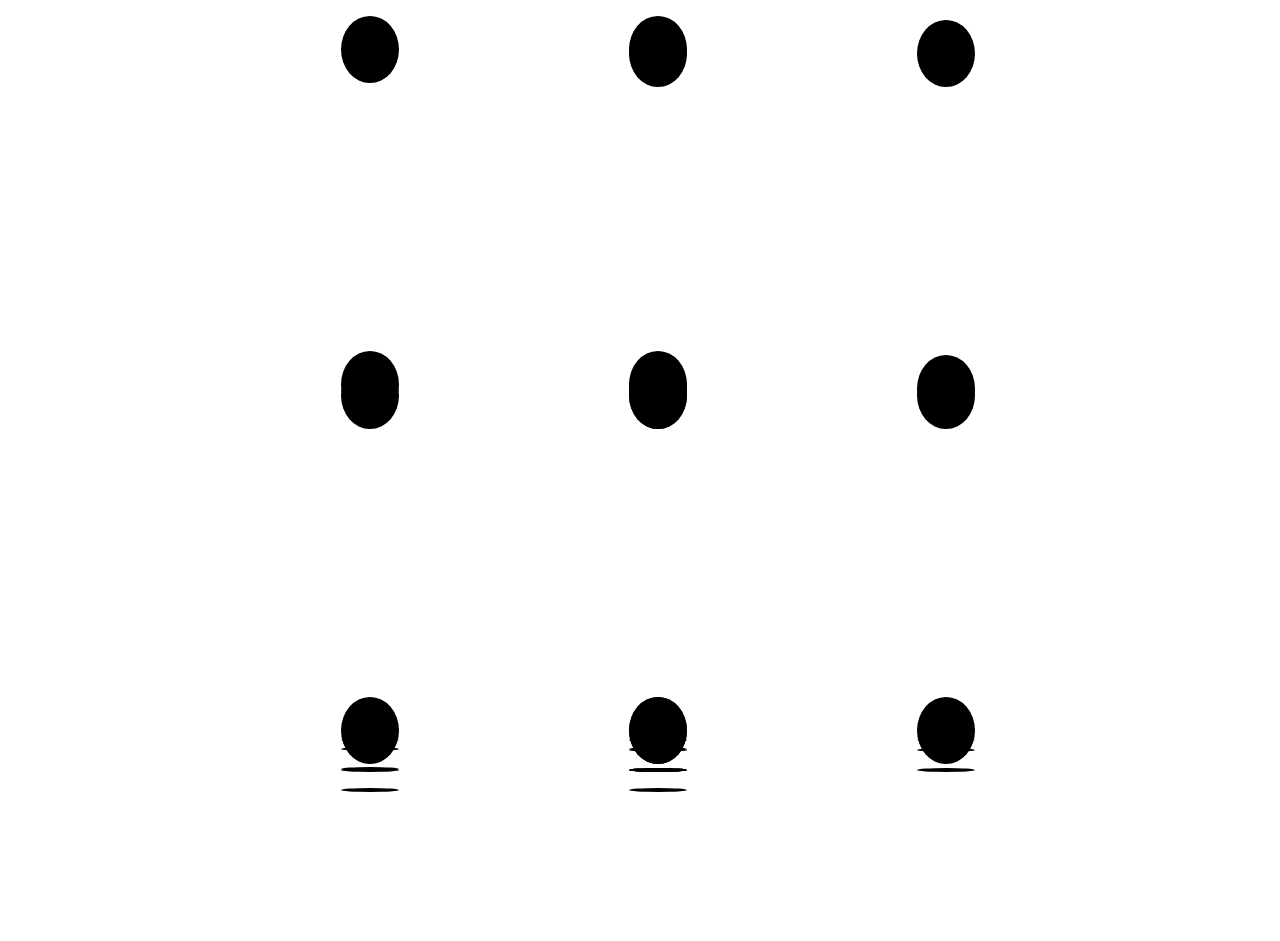
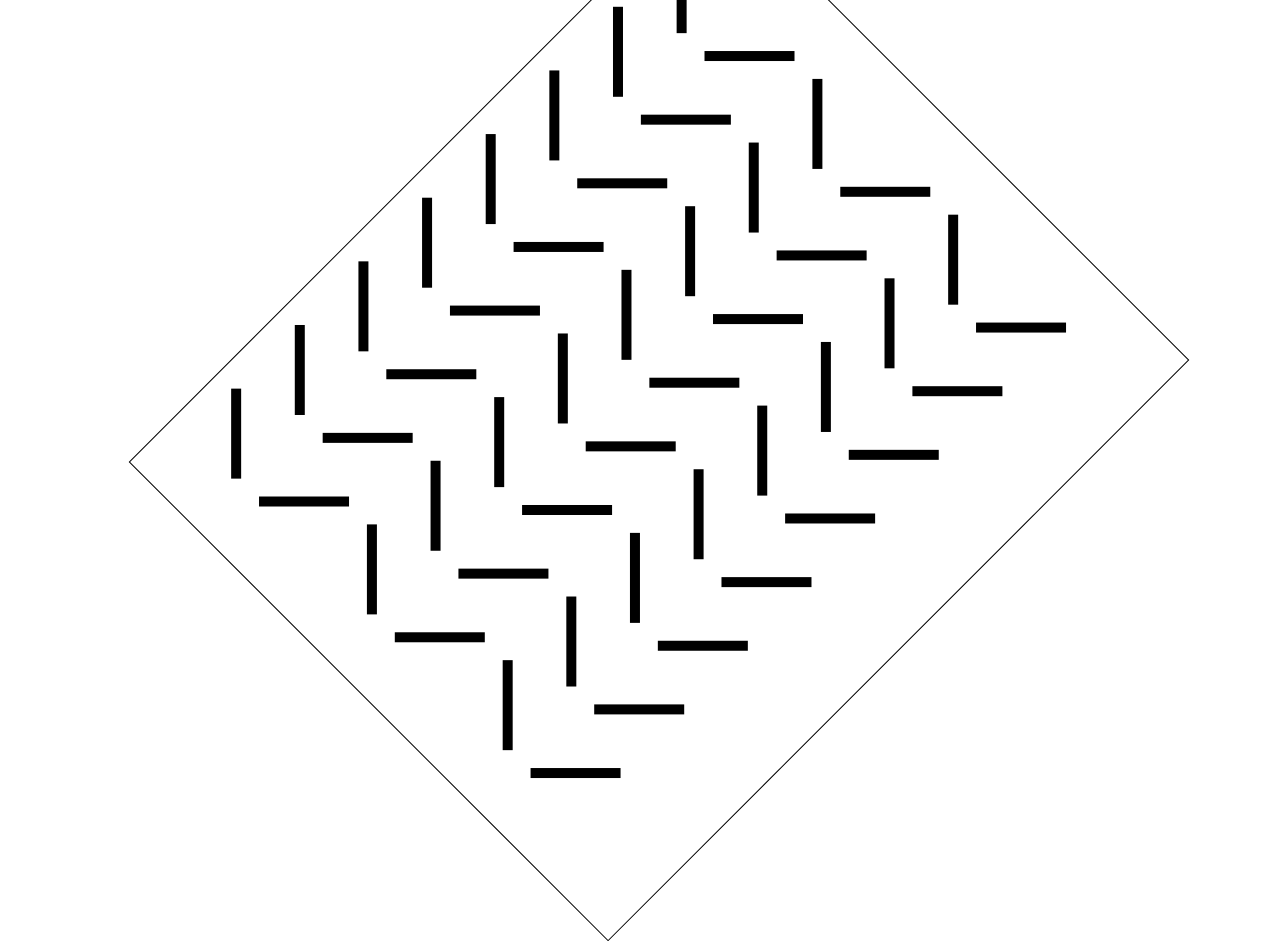
Before and after one commit to akinhwan/dots-and-boxes, a plain HTML site: page index.html in a window 1280 px wide. Before the commit the page ends 820 px from the top, so only its background shows below. Drawn offline with Linux system fonts and the light colour scheme.

Commit message:
Rotated Grid, paradigm shift

```diff
--- a/index.html
+++ b/index.html
@@ -1,5 +1,6 @@
 <!DOCTYPE html>
 <html lang="en">
+
 <head>
     <meta charset="UTF-8">
     <meta name="viewport" content="width=device-width, initial-scale=1.0">
@@ -8,92 +9,258 @@
     <link rel="stylesheet" href="./style.css">
 
 </head>
+
 <body>
     <div class="container">
-        <div class="thegrid">
+        <div id="thegrid">
             <div class="square">
-              <div class="hline"></div>
-              <div class="circle1"></div>
-              <div class="circle2"></div>
-              <div class="circle3"></div>
-              <div class="circle4"></div>
-              <div class="vline"></div>
+                <div class="forward"></div>
+
             </div>
             <div class="square">
-                <div class="hline"></div>
-                <div class="circle1"></div>
-                <div class="circle2"></div>
-                <div class="circle3"></div>
-                <div class="circle4"></div>
-                <div class="vline"></div>
+                <div class="backward"></div>
             </div>
             <div class="square">
-                <div class="hline"></div>
-                <div class="circle1"></div>
-                <div class="circle2"></div>
-                <div class="circle3"></div>
-                <div class="circle4"></div>
-                <div class="vline"></div>
-                <div class="vline2"></div>
-          </div>
-
-          <div class="square">
-                <div class="hline"></div>
-                <div class="circle1"></div>
-                <div class="circle2"></div>
-                <div class="circle3"></div>
-                <div class="circle4"></div>
-                <div class="vline"></div>
+                <div class="forward"></div>
             </div>
             <div class="square">
-                <div class="hline"></div>
-                <div class="circle1"></div>
-                <div class="circle2"></div>
-                <div class="circle3"></div>
-                <div class="circle4"></div>
-                <div class="vline"></div>
+                <div class="backward"></div>
             </div>
             <div class="square">
-                <div class="hline"></div>
-                <div class="circle1"></div>
-                <div class="circle2"></div>
-                <div class="circle3"></div>
-                <div class="circle4"></div>
-                <div class="vline"></div>
-                <div class="vline2"></div>
-          </div>
-
-          <div class="square">
-                <div class="hline"></div>
-                <div class="hline2"></div>
-                <div class="circle1"></div>
-                <div class="circle2"></div>
-                <div class="circle3"></div>
-                <div class="circle4"></div>
-                <div class="vline"></div>
+                <div class="forward"></div>
             </div>
             <div class="square">
-                <div class="hline"></div>
-                <div class="hline2"></div>
-                <div class="circle1"></div>
-                <div class="circle2"></div>
-                <div class="circle3"></div>
-                <div class="circle4"></div>
-                <div class="vline"></div>
+                <div class="backward"></div>
             </div>
             <div class="square">
-                <div class="hline"></div>
-                <div class="hline2"></div>
-                <div class="circle1"></div>
-                <div class="circle2"></div>
-                <div class="circle3"></div>
-                <div class="circle4"></div>
-                <div class="vline"></div>
-                <div class="vline2"></div>
+                <div class="forward"></div>
+            </div>
+            <div class="square">
+                <div class="backward"></div>
+            </div>
+            <div class="square">
+                <div class="forward"></div>
+            </div>
+            <div class="square">
+                <div class="backward"></div>
+            </div>
+            <div class="square">
+                <div class="forward"></div>
+            </div>
+            <div class="square">
+                <div class="backward"></div>
+            </div>
+            <div class="square">
+                <div class="forward"></div>
+            </div>
+            <div class="square">
+                <div class="backward"></div>
+            </div>
+            <div class="square">
+                <div class="forward"></div>
+            </div>
+            <div class="square">
+                <div class="backward"></div>
+            </div>
+            <div class="square">
+                <div class="forward"></div>
+            </div>
+            <div class="square">
+                <div class="backward"></div>
+            </div>
+            <div class="square">
+                <div class="forward"></div>
+            </div>
+            <div class="square">
+                <div class="backward"></div>
+            </div>
+            <div class="square">
+                <div class="forward"></div>
+            </div>
+            <div class="square">
+                <div class="backward"></div>
+            </div>
+            <div class="square">
+                <div class="forward"></div>
+            </div>
+            <div class="square">
+                <div class="backward"></div>
+            </div>
+            <div class="square">
+                <div class="forward"></div>
+            </div>
+            <div class="square">
+                <div class="backward"></div>
+            </div>
+            <div class="square">
+                <div class="forward"></div>
+            </div>
+            <div class="square">
+                <div class="backward"></div>
+            </div>
+            <div class="square">
+                <div class="forward"></div>
+            </div>
+            <div class="square">
+                <div class="backward"></div>
+            </div>
+            <div class="square">
+                <div class="forward"></div>
+            </div>
+            <div class="square">
+                <div class="backward"></div>
+            </div>
+            <div class="square">
+                <div class="forward"></div>
+            </div>
+            <div class="square">
+                <div class="backward"></div>
+            </div>
+            <div class="square">
+                <div class="forward"></div>
+            </div>
+            <div class="square">
+                <div class="backward"></div>
+            </div>
+            <div class="square">
+                <div class="forward"></div>
+            </div>
+            <div class="square">
+                <div class="backward"></div>
+            </div>
+            <div class="square">
+                <div class="forward"></div>
+            </div>
+            <div class="square">
+                <div class="backward"></div>
+            </div>
+            <div class="square">
+                <div class="forward"></div>
+            </div>
+            <div class="square">
+                <div class="backward"></div>
+            </div>
+            <div class="square">
+                <div class="forward"></div>
+            </div>
+            <div class="square">
+                <div class="backward"></div>
+            </div>
+            <div class="square">
+                <div class="forward"></div>
+            </div>
+            <div class="square">
+                <div class="backward"></div>
+            </div>
+            <div class="square">
+                <div class="forward"></div>
+            </div>
+            <div class="square">
+                <div class="backward"></div>
+            </div>
+            <div class="square">
+                <div class="forward"></div>
+            </div>
+            <div class="square">
+                <div class="backward"></div>
+            </div>
+            <div class="square">
+                <div class="forward"></div>
+            </div>
+            <div class="square">
+                <div class="backward"></div>
+            </div>
+            <div class="square">
+                <div class="forward"></div>
+            </div>
+            <div class="square">
+                <div class="backward"></div>
+            </div>
+            <div class="square">
+                <div class="forward"></div>
+            </div>
+            <div class="square">
+                <div class="backward"></div>
+            </div>
+            <div class="square">
+                <div class="forward"></div>
+            </div>
+            <div class="square">
+                <div class="backward"></div>
+            </div>
+            <div class="square">
+                <div class="forward"></div>
+            </div>
+            <div class="square">
+                <div class="backward"></div>
+            </div>
+            <div class="square">
+                <div class="forward"></div>
+            </div>
+            <div class="square">
+                <div class="backward"></div>
+            </div>
+            <div class="square">
+                <div class="forward"></div>
+            </div>
+            <div class="square">
+                <div class="backward"></div>
+            </div>
+            <div class="square">
+                <div class="forward"></div>
+            </div>
+            <div class="square">
+                <div class="backward"></div>
+            </div>
+            <div class="square">
+                <div class="forward"></div>
+            </div>
+            <div class="square">
+                <div class="backward"></div>
+            </div>
+            <div class="square">
+                <div class="forward"></div>
+            </div>
+            <div class="square">
+                <div class="backward"></div>
+            </div>
+            <div class="square">
+                <div class="forward"></div>
+            </div>
+            <div class="square">
+                <div class="backward"></div>
+            </div>
+            <div class="square">
+                <div class="forward"></div>
+            </div>
+            <div class="square">
+                <div class="backward"></div>
+            </div>
+            <div class="square">
+                <div class="forward"></div>
+            </div>
+            <div class="square">
+                <div class="backward"></div>
+            </div>
+            <div class="square">
+                <div class="forward"></div>
+            </div>
+            <div class="square">
+                <div class="backward"></div>
+            </div>
+            <div class="square">
+                <div class="forward"></div>
+            </div>
+            <div class="square">
+                <div class="backward"></div>
+            </div>
+            <div class="square">
+                <div class="forward"></div>
             </div>
 
         </div>
     </div>
     <script src="./app.js"></script>
 </body>
+
 </html>
--- a/style.css
+++ b/style.css
@@ -1,24 +1,26 @@
-body{
+body {
   overflow: hidden;
-margin: 0
+  margin: 0;
 }
-.container{
+.container {
   /* background-color: grey; */
   width: 50vw;
   height: 100vh;
   margin: auto;
 }
-.thegrid{
+#thegrid {
   /* background-color: grey; */
   display: grid;
-grid-template-rows: repeat(auto-fill, minmax(250px, 1fr));
-grid-template-columns: repeat(auto-fill, minmax(250px, 1fr));
+  grid-template-rows: repeat(auto-fill, minmax(90px, 1fr));
+  grid-template-columns: repeat(auto-fill, minmax(90px, 1fr));
   width: 90%;
   height: 90%;
   /* grid-gap: 10px; */
   padding: 50px;
+  border: 1px solid black;
+  transform: rotate(45deg);
 }
-.square{
+.square {
   /* background-color: white; */
   width: 100%;
   height: 100%;
@@ -28,7 +30,10 @@ height: 100%;
 /* .square:hover{
 } */
 
-.circle1, .circle2, .circle3, .circle4{
+.circle1,
+.circle2,
+.circle3,
+.circle4 {
   border-radius: 50%;
   /* background-color: rgba(0, 0, 0, 0.5); */
   background-color: black;
@@ -36,48 +41,63 @@ width: 20%;
   height: 20%;
   /* display: none; */
   z-index: 5;
+  display: none;
 }
-.circle1{
+.circle1 {
   position: relative;
   top: -13%;
   left: -10%;
 }
-.circle2{
+.circle2 {
   position: relative;
   top: -32%;
   right: -90%;
 }
-.circle3{
+.circle3 {
   position: relative;
   bottom: -50%;
   left: -10%;
 }
-.circle4{
+.circle4 {
   position: relative;
   bottom: -30%;
   right: -90%;
 }
 
-.hline{
+.hline {
   width: 100%;
   height: 10px;
   position: relative;
 }
-.hline2{
+.hline2 {
   width: 100%;
   height: 10px;
   position: relative;
   bottom: -101%;
 }
 
-.vline{
+.forward {
+  height: 100%;
+  width: 10px;
+  background-color: black;
+  transform: rotate(-45deg);
+}
+
+.backward {
+  height: 100%;
+  width: 10px;
+  background-color: black;
+  transform: rotate(45deg);
+}
+
+.vline {
   width: 10px;
   height: 100%;
   position: relative;
   top: -80%;
   left: -2%;
 }
-.vline2{
+.vline2 {
   width: 10px;
   height: 100%;
   position: relative;
@@ -85,20 +105,23 @@ z-index: 5;
   bottom: 180%;
 }
 
-.hline, .hline2, .vline, .vline2{
+.hline,
+.hline2,
+.vline,
+.vline2 {
   /* background-color: rgba(0,0,0,1); */
   /* display: none; */
 }
 
-.vline:hover{
-    background-color:red
+.vline:hover {
+  background-color: red;
 }
-.vline2:hover{
-    background-color:red
+.vline2:hover {
+  background-color: red;
 }
-.hline:hover{
-    background-color:red
+.hline:hover {
+  background-color: red;
 }
-.hline2:hover{
-    background-color:red
+.hline2:hover {
+  background-color: red;
 }
```
Also changed, not shown: app.js (+32 -2 lines). Lines whose indentation alone changed are shown as unchanged.
